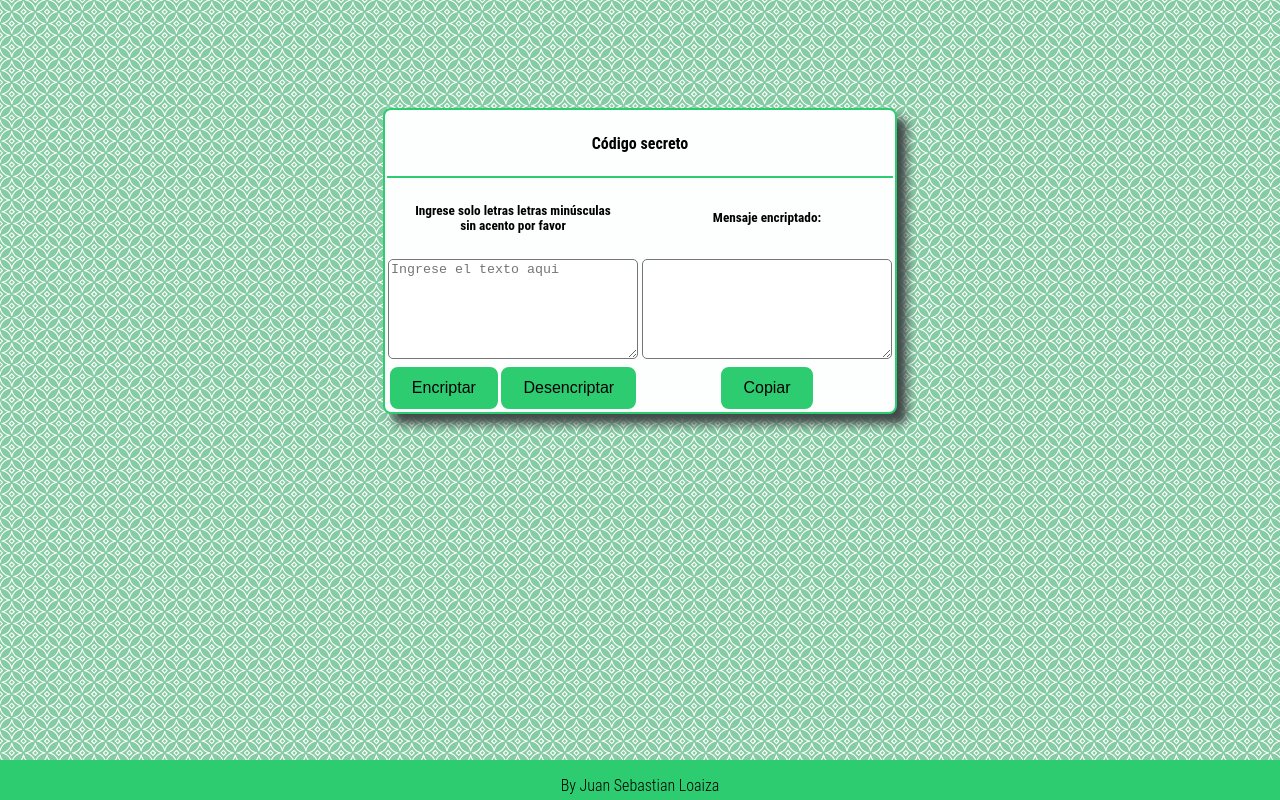
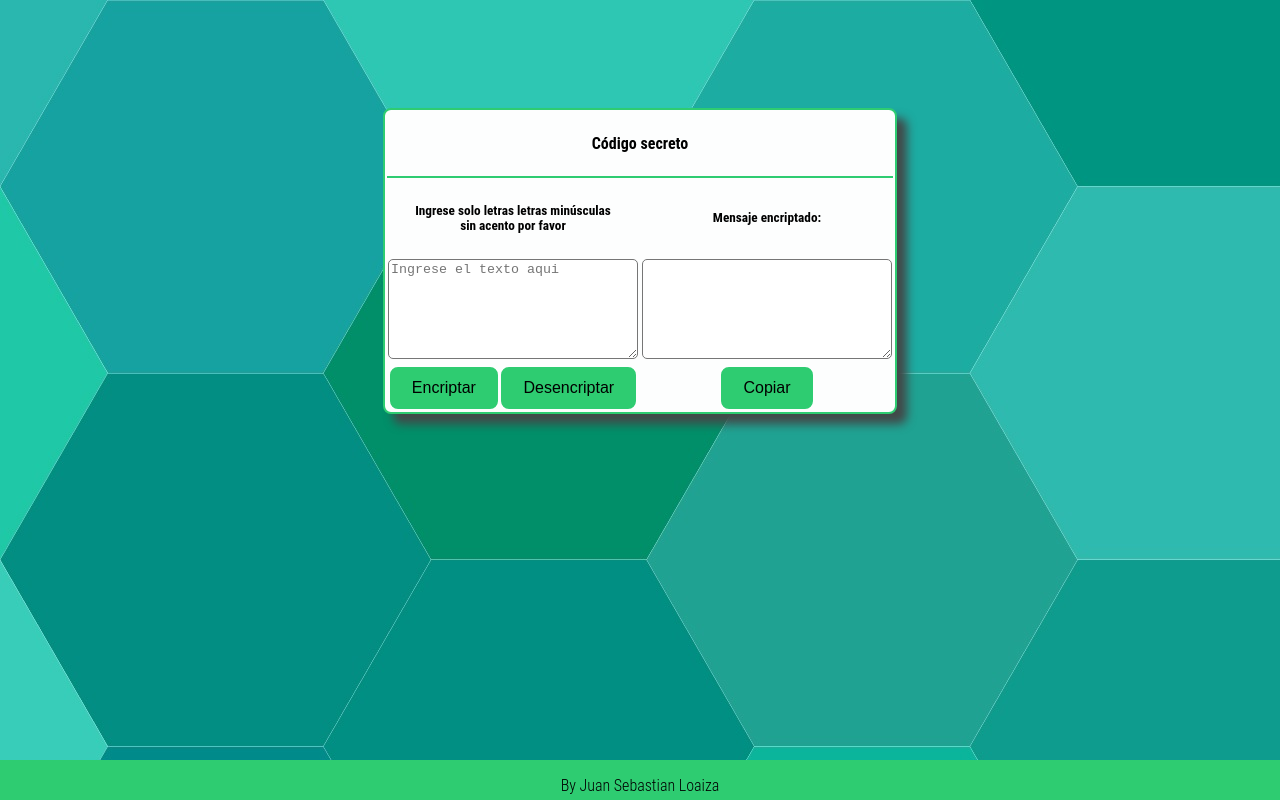
Before and after one commit to juanselm/Challenge1_oracle_one, a plain HTML site: page encripatador.html in a window 1280 px wide. Drawn offline with Linux system fonts and the light colour scheme.

Commit message:
se cambia fondo, actualizacion  1.01

```diff
--- a/estilos.css
+++ b/estilos.css
@@ -6,7 +6,7 @@ body{
 	font-family: 'Roboto Condensed' , sans-serif;
 	font-weight: 300;
 	background-color:   #b3b6b7;
-        background-image: url(patron.png);
+        background-image: url(fondo2.jpg);
 }
 
 .contenedor {
```
Also changed, not shown: fondo2.jpg (added), patron.png (deleted), sistema.png (deleted).
